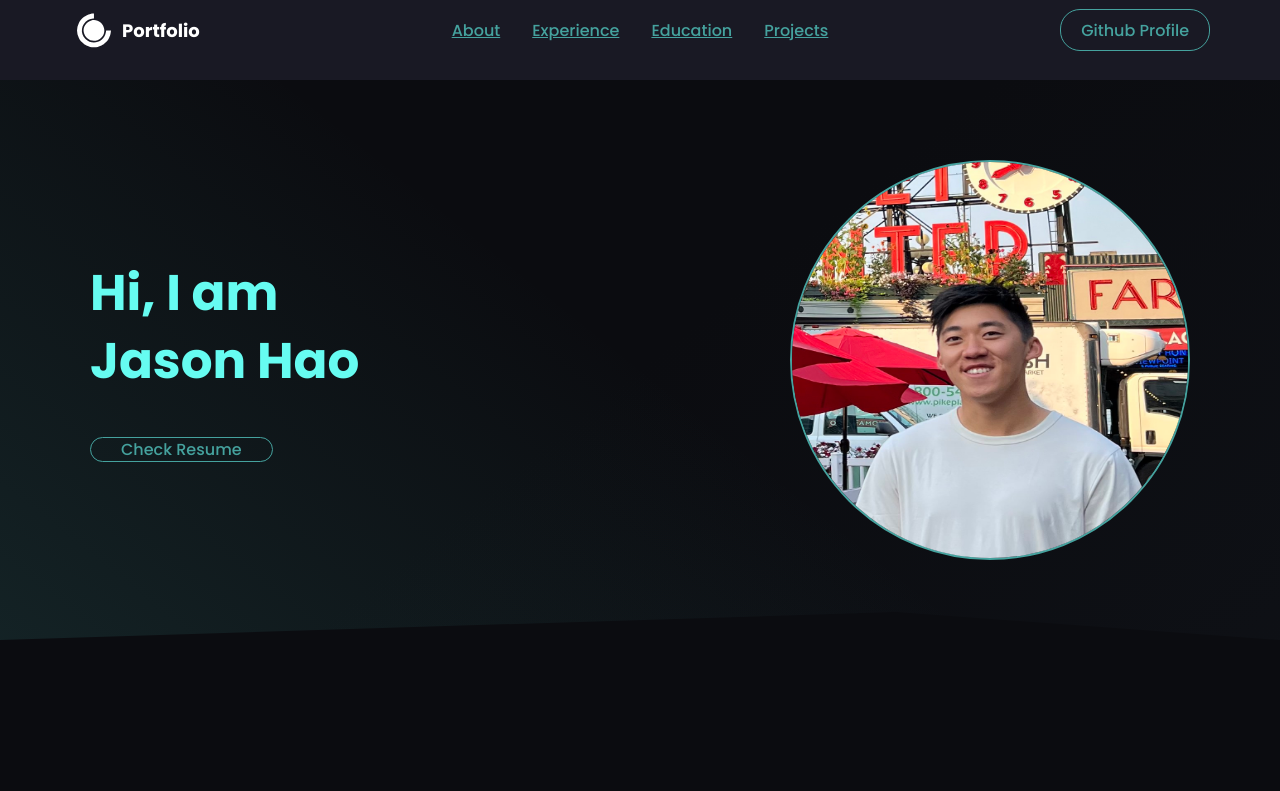
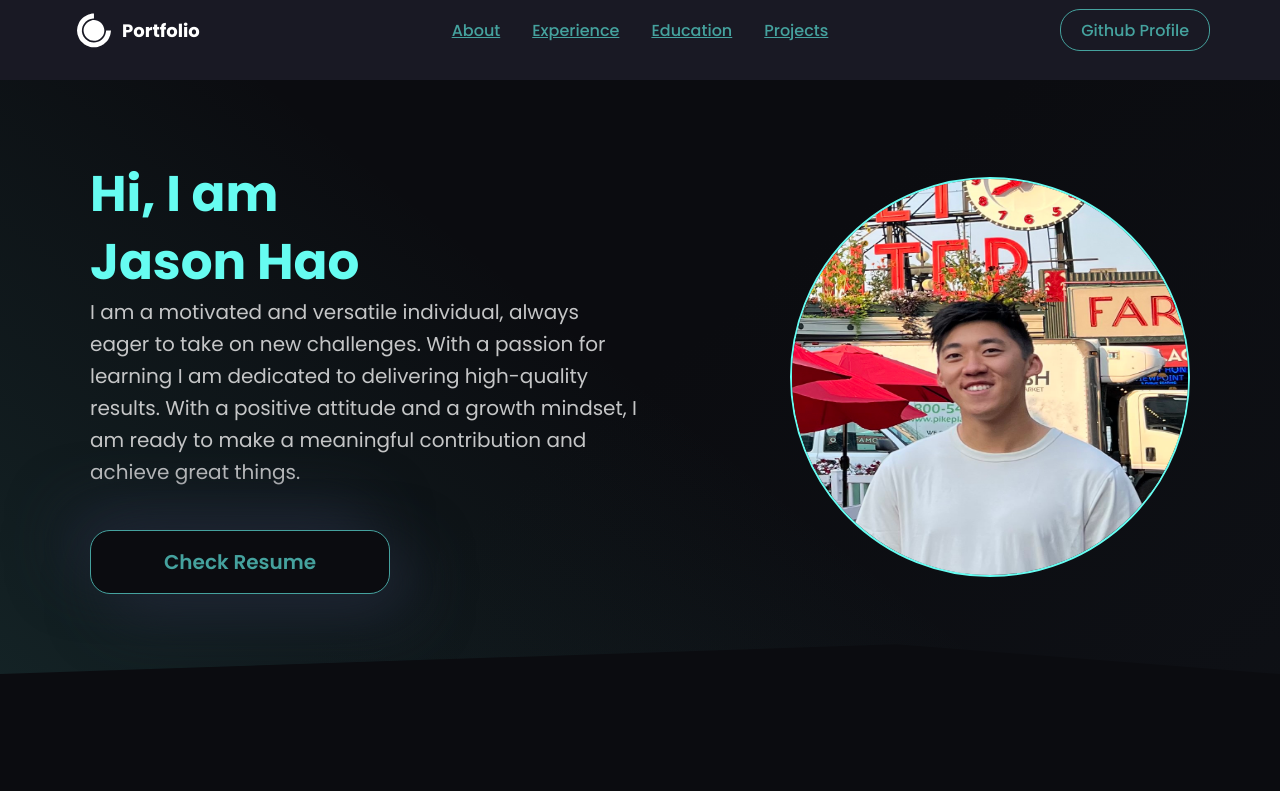
Before and after one commit to jyhaoo/jyhaoo.github.io, a React (Create React App) app: page / in a window 1280 px wide. Shown: the top 791 px of the page. Built offline with nearby package versions, Linux system fonts and the light colour scheme.

Commit message:
Updated hero section style

```diff
--- a/src/App.js
+++ b/src/App.js
@@ -2,7 +2,7 @@ import "./App.css";
 import styled, { ThemeProvider } from "styled-components";
 import { darkTheme } from "./utils/Themes";
 import Navbar from "./components/Navbar";
-import Hero from "./components/HeroSection";
+import HeroSection from "./components/HeroSection";
 import Experience from "./components/Experience";
 import Education from "./components/Education";
 import { BrowserRouter as Router } from "react-router-dom";
@@ -35,7 +35,7 @@ function App() {
       <Router>
         <Navbar />
         <Body>
-          <Hero />
+          <HeroSection />
           <Wrapper>
             <Experience />
             <Education />
--- a/src/components/HeroSection/index.js
+++ b/src/components/HeroSection/index.js
@@ -1,15 +1,17 @@
 import React from "react";
 import styled from "styled-components";
 import { Bio } from "../../data/constants";
-import TypeWriter from "typewriter-effect";
 import HeroImg from "../../images/HeroImage.jpg";
 
 const HeroContainer = styled.div`
   background-color: ${({ theme }) => theme.bg};
+  width: 100%
+  height: 100%
+  overflow-x: hidden;
   background: linear-gradient(
-  38.73deg,
-  rgba(69, 162, 158, 0.15) 0%,
-  rgba(31, 40, 51, 0) 50%
+    38.73deg,
+    rgba(69, 162, 158, 0.15) 0%,
+    rgba(31, 40, 51, 0) 50%
   ),
   linear-gradient(
     141.27deg,
@@ -22,166 +24,64 @@ const HeroContainer = styled.div`
   justify-content: center;
   position: relative;
   padding: 80px 30px;
-
-  @media screen and (max-width: 960px) {
+  @media (max-width: 960px) {
     padding: 66px 16px;
   }
-
-  @media screen and (max-width: 640px) {
+  @media (max-width: 640) {
     padding: 32px 16px;
   }
+  z-index: 1;
 
-  z-index: 1;
   clip-path: polygon(0 0, 100% 0, 100% 100%, 70% 95%, 0 100%);
 `;
 
-const HeroBg = styled.div`
-  position: absolute;
-  display: flex;
-  justify-content: end;
-  top: 50%;
-  right: 0;
-  bottom: 0;
-  left: 50%;
-  overflow: hidden;
-  width: 100%;
-  height: 100%;
-  padding: 0 30px;
-  -webkit-transform: translateX(-50%) translateY(-50%);
-  transform: translateX(-50%) translateY(-50%);
-
-  @media screen and (max-width: 960px) {
-    padding: 0 0px;
-    justify-content: center;
-  }
-`;
-
 const HeroInnerContainer = styled.div`
+  position: relative;
   display: flex;
   justify-content: space-between;
   align-items: center;
   width: 100%;
   max-width: 1100px;
 
-  @media screen and (max-width: 960px) {
+  @media (max-width: 960px) {
     flex-direction: column;
   }
 `;
-
 const HeroLeftContainer = styled.div`
   width: 100%;
   order: 1;
-  @media screen and (max-width: 960px) {
+  @media (max-width: 960px) {
     order: 2;
-    margin-bottom: 32px;
+    margin-bottom: 30px;
     display: flex;
+    flex-direction: column;
     align-items: center;
-    flex-direction: column;
   }
 
-  @media screen and (max-width: 640px) {
+  @media (max-width: 640px) {
     order: 2;
-    margin-bottom: 32px;
+    margin-bottom: 30px;
     display: flex;
+    flex-direction: column;
     align-items: center;
-    flex-direction: column;
   }
 `;
 
 const HeroRightContainer = styled.div`
   width: 100%;
+  display: flex;
   order: 2;
-  display: flex;
   justify-content: end;
   gap: 12px;
-  @media screen and (max-width: 960px) {
+  @media (max-width: 960px) {
     order: 1;
     justify-content: center;
     align-items: center;
     margin-bottom: 80px;
   }
 
-  @media screen and (max-width: 640px) {
-    order: 1;
+  @media (max-width: 640px) {
     margin-bottom: 30px;
-  }
-`;
-
-const Title = styled.div`
-  font-size: 50px;
-  font-weight: 700;
-  color: ${({ theme }) => theme.text_primary};
-  line-height: 68px;
-
-  @media screen and (max-width: 960px) {
-    text-align: center;
-  }
-
-  @media screen and (max-width: 640px) {
-    font-size: 40px;
-    line-height: 48px;
-    margin-bottom: 8px;
-  }
-`;
-
-const TextLoop = styled.div`
-  font-size: 32px;
-  font-weight: 600px;
-  color: ${({ theme }) => theme.text_primary};
-  line-height: 68px;
-  gap: 12px;
-  display: flex;
-
-  @media screen and (max-width: 960px) {
-    text-align: center;
-  }
-
-  @media screen and (max-width: 640px) {
-    font-size: 22px;
-    line-height: 48px;
-    margin-bottom: 16px;
-  }
-`;
-
-const Span = styled.div`
-  color: ${({ theme }) => theme.primary};
-  cursor: pointer;
-`;
-
-const SubTitle = styled.div`
-  font-size: 20px;
-  color: ${({ theme }) => theme.text_primary + 95};
-  line-height: 32px;
-  margin-bottom: 42px;
-
-  @media screen and (max-width: 960px) {
-    text-align: center;
-  }
-
-  @media screen and (max-width: 640px) {
-    font-size: 16px;
-    line-height: 24px;
-  }
-`;
-
-const ResumeButton = styled.a`
-  border: 1.8px solid ${({ theme }) => theme.text_tertiary};
-  justify-content: center;
-  align-items: center;
-  border-radius: 25px;
-  color: ${({ theme }) => theme.text_tertiary};
-  cursor: pointer;
-  padding: 0 30px;
-  font-weight: 500;
-  text-decoration: none;
-  font-size: 16px;
-  transition: all 0.6s ease-in-out;
-  :hover {
-    background: ${({ theme }) => theme.text_tertiary};
-    color: ${({ theme }) => theme.white};
-  }
-  @media screen and (max-width: 786px) {
-    font-size: 14px;
   }
 `;
 
@@ -192,7 +92,7 @@ const Img = styled.img`
   max-width: 400px;
   max-height: 400px;
   border-radius: 50%;
-  border: 2px solid ${({ theme }) => theme.text_tertiary};
+  border: 2px solid ${({ theme }) => theme.text_primary};
 
   @media (max-width: 768px) {
     max-width: 400px;
@@ -205,22 +105,84 @@ const Img = styled.img`
   }
 `;
 
-const Hero = () => {
+const Title = styled.div`
+  font-weight: 700;
+  font-size: 50px;
+  color: ${({ theme }) => theme.text_primary};
+  line-height: 68px;
+  @media (max-width: 960px) {
+    text-align: center;
+  }
+
+  @media (max-width: 640px) {
+    font-size: 40px;
+    line-height: 48px;
+    margin-bottom: 8px;
+  }
+`;
+
+const SubTitle = styled.div`
+  font-size: 20px;
+  line-height: 32px;
+  margin-bottom: 42px;
+  color: ${({ theme }) => theme.text_secondary};
+
+  @media (max-width: 960px) {
+    text-align: center;
+  }
+
+  @media (max-width: 640px) {
+    font-size: 16px;
+    line-height: 32px;
+  }
+`;
+
+const ResumeButton = styled.a`
+  -webkit-appearance: button;
+  -moz-appearance: button;
+  appearance: button;
+  text-decoration: none;
+  width: 95%;
+  max-width: 300px;
+  text-align: center;
+  padding: 16px 0;
+  border: 1.8px solid ${({ theme }) => theme.text_tertiary};
+  background: ${({ theme }) => theme.bg};
+  color: ${({ theme }) => theme.text_tertiary};
+  border-radius: 20px;
+  cursor: pointer;
+  font-size: 20px;
+  font-weight: 600;
+  transition: all 0.2s ease-in-out !important;
+  box-shadow: 20px 20px 60px #1f2634, -20px -20px 60px #1f2634;
+  &:hover {
+    transform: scale(1.05);
+    transition: all 0.4s ease-in-out;
+    box-shadow: 20px 20px 60px #1f2634;
+  }
+
+  @media (max-width: 640px) {
+    padding: 12px 0;
+    font-size: 18px;
+  }
+`;
+
+const HeroSection = () => {
   return (
     <div id="about">
       <HeroContainer>
-        <HeroBg></HeroBg>
         <HeroInnerContainer>
-          <HeroLeftContainer>
+          <HeroLeftContainer id="Left">
             <Title>
-              Hi, I am <br />
-              {Bio.name}
+              Hi, I am <br /> {Bio.name}
             </Title>
             <SubTitle>{Bio.description}</SubTitle>
-            <ResumeButton>Check Resume</ResumeButton>
+            <ResumeButton href={Bio.resume} target="display">
+              Check Resume
+            </ResumeButton>
           </HeroLeftContainer>
-          <HeroRightContainer>
-            <Img src={HeroImg} alt="Hero Image" />
+          <HeroRightContainer id="Right">
+            <Img src={HeroImg} alt="hero-image" />
           </HeroRightContainer>
         </HeroInnerContainer>
       </HeroContainer>
@@ -228,4 +190,4 @@ const Hero = () => {
   );
 };
 
-export default Hero;
+export default HeroSection;
--- a/src/data/constants.js
+++ b/src/data/constants.js
@@ -1,6 +1,11 @@
 export const Bio = {
   name: "Jason Hao",
   roles: ["React Developer", "R&D Engineer"],
+  description:
+    "I am a motivated and versatile individual, always eager to take on new challenges. With a passion for learning I am dedicated to delivering high-quality results. With a positive attitude and a growth mindset, I am ready to make a meaningful contribution and achieve great things.",
+  github: "https://github.com/jyhaoo",
+  resume:
+    "https://docs.google.com/document/d/1_vxDZJvqmRS6-32OVI0tYEuzrE3BaeubIrpzpoUZXu0/edit?usp=sharing",
 };
 
 export const experiences = [
```
